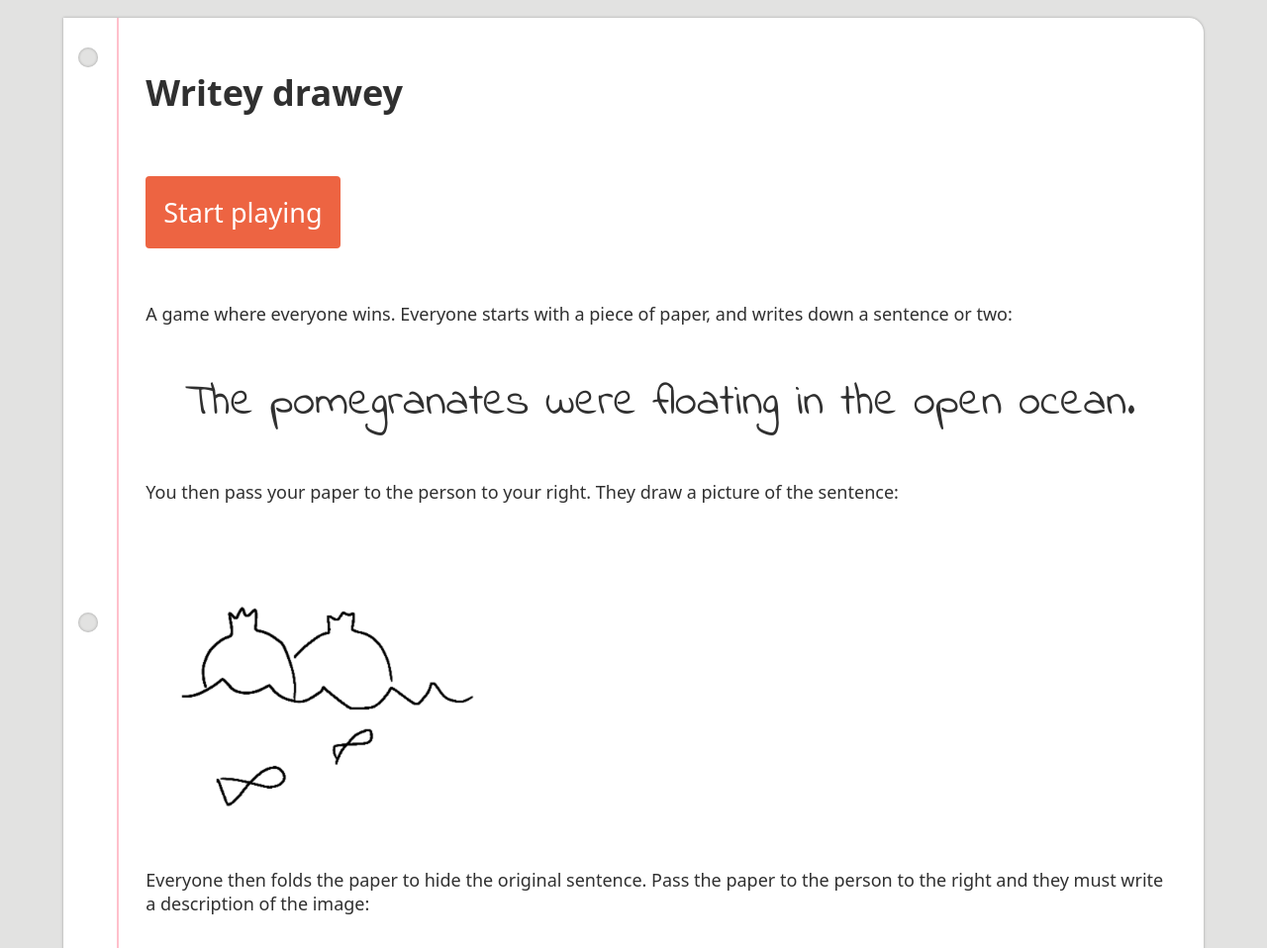
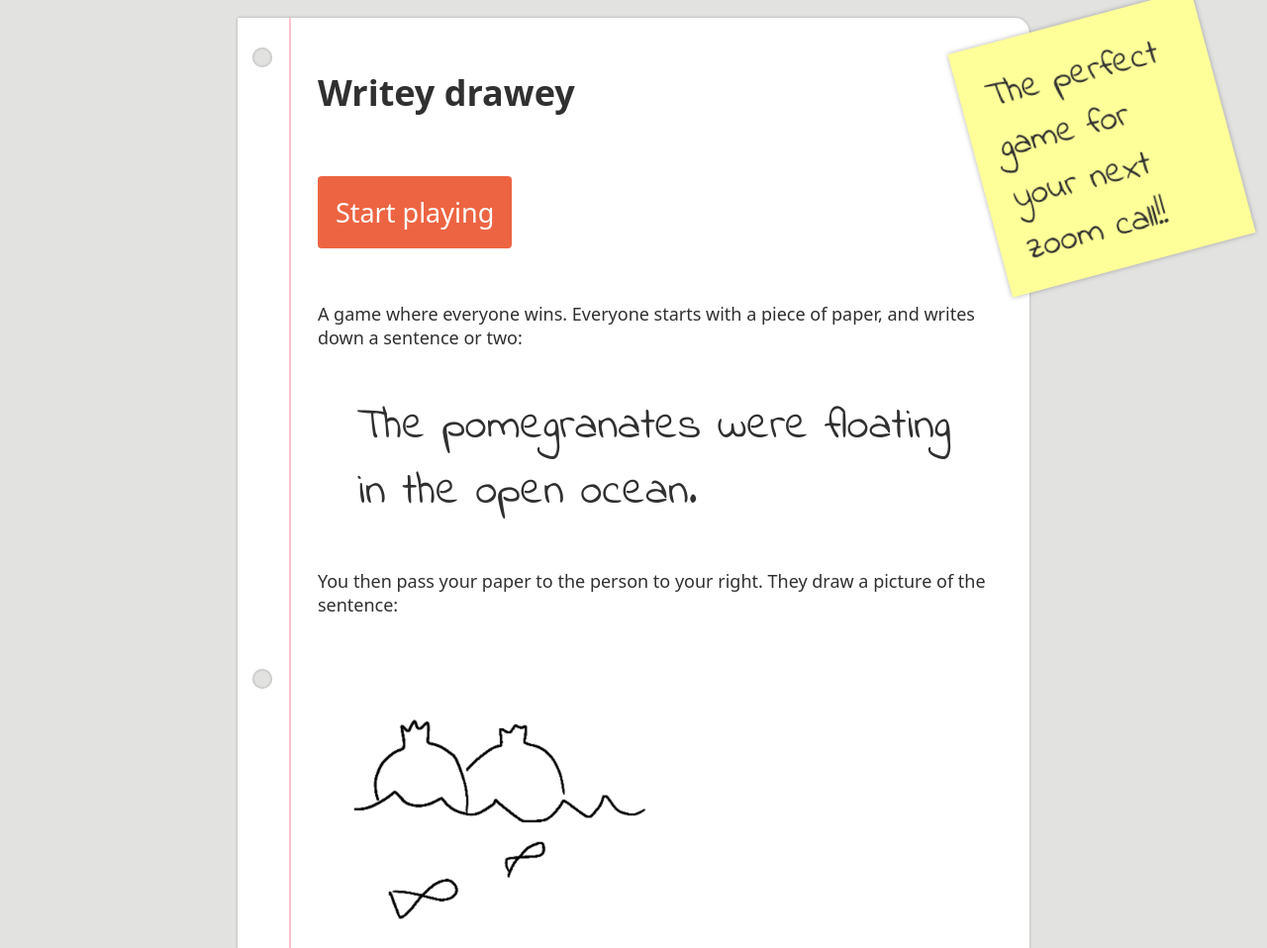
Before and after one commit to kevee/writeydrawey.com, a Gatsby site: page / in a window 1280 px wide. Shown: the top 958 px of the page at 99% size. Built offline with nearby package versions, Linux system fonts and the light colour scheme; Gatsby itself is replaced by a stand-in of ours.

Commit message:
chore: POST IT

```diff
--- a/src/components/common/paper.js
+++ b/src/components/common/paper.js
@@ -25,6 +25,7 @@ const Paper = styled.div`
   box-shadow: 0 0 3px rgba(0, 0, 0, 0.3);
   background: #ffffff;
   width: 90%;
+  max-width: 800px;
   margin: 1rem auto;
   border-radius: 0 15px 15px 0;
 
@@ -47,6 +48,7 @@ const PaperContent = styled.div`
   border-left: 2.5px solid pink;
   min-height: 50vh;
   width: 100%;
+  position: relative;
 `
 
 const PaperHole = styled.div`
--- /dev/null
+++ b/src/components/common/post-it.js
@@ -0,0 +1,24 @@
+import styled from '@emotion/styled'
+
+const PostIt = styled.div`
+  width: 200px;
+  height: 200px;
+  box-shadow: 0 0 5px rgba(0, 0, 0, 0.3);
+  transform: rotate(-15deg);
+  z-index: 10;
+  right: 10px;
+  font-family: 'Indie Flower', cursive;
+  font-size: 2rem;
+  padding: 1.5rem;
+  background: #ffff99;
+  @media (min-width: 800px) {
+    float: right;
+  }
+  @media (min-width: 1100px) {
+    position: absolute;
+    right: -200px;
+    top: 0;
+  }
+`
+
+export default PostIt
--- a/src/pages/index.js
+++ b/src/pages/index.js
@@ -8,6 +8,7 @@ import {
   PaperHole,
   PaperSide,
 } from '../components/common/paper'
+import PostIt from '../components/common/post-it'
 
 const SampleSentence = styled.blockquote`
   font-size: 2.5rem;
@@ -60,6 +61,8 @@ const Homepage = () => {
           >
             Start playing
           </LoginButton>
+          <PostIt>The perfect game for your next zoom call!!</PostIt>
+
           <p>
             A game where everyone wins. Everyone starts with a piece of paper,
             and writes down a sentence or two:
```
